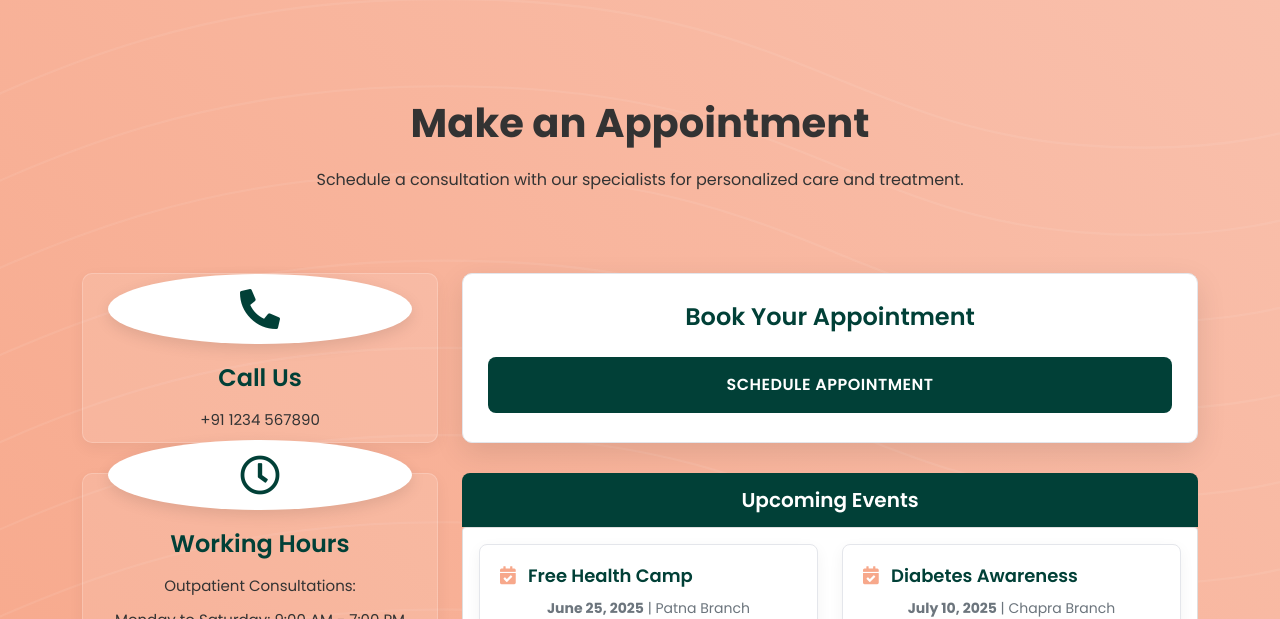
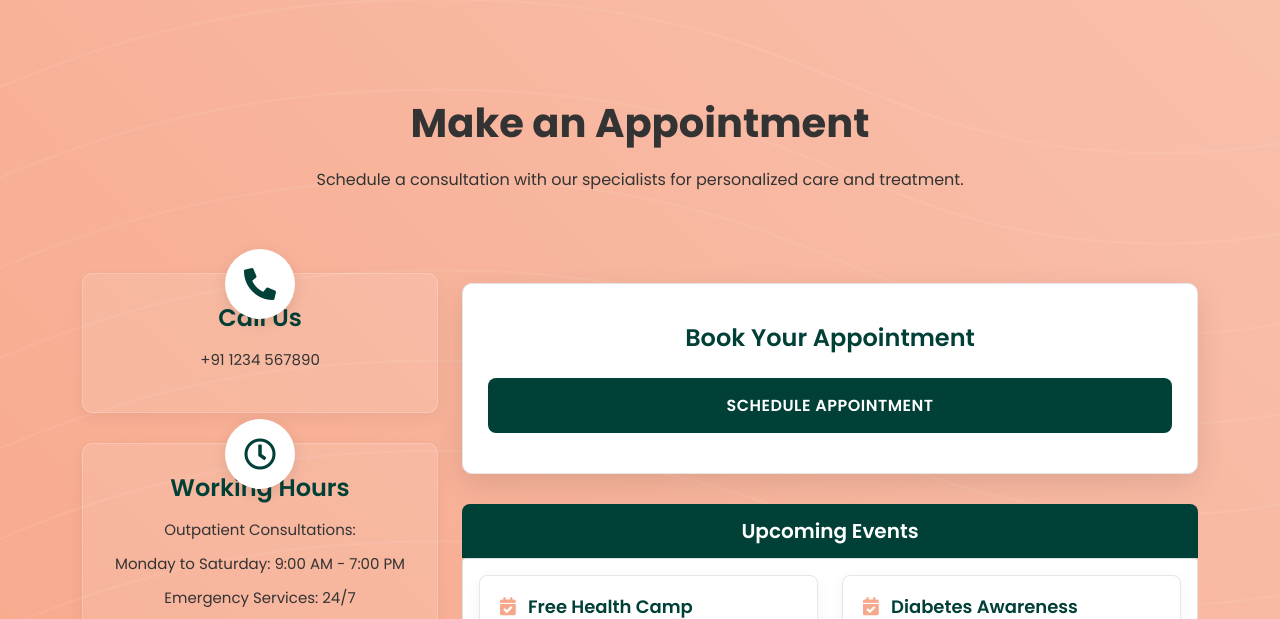
Before and after one commit to kumaranujranchi/ArvindusHospital, a Flask app: page / in a window 1280 px wide. Shown: the part 5881-6500 px from the top of the page. Run offline with Flask 3, Linux system fonts and the light colour scheme; some web fonts are replaced.

Commit message:
Improve website design and responsiveness for mobile and tablet devices
Replit-Commit-Author: Agent
Replit-Commit-Session-Id: 35033c9e-9100-4ca9-a631-367accd4a0db
Replit-Commit-Screenshot-Url: https://storage.googleapis.com/screenshot-production-us-central1/0b021c9d-7ec7-4f9b-aaca-3fc471f9ec0f/b63568db-4eda-425c-906a-6231dafd00d0.jpg

```diff
--- a/static/css/style.css
+++ b/static/css/style.css
@@ -582,8 +582,9 @@ p {
   border: 1px solid rgba(255, 255, 255, 0.2);
   display: flex;
   flex-direction: column;
-  justify-content: center;
-  height: 170px;
+  justify-content: flex-start;
+  height: auto;
+  position: relative;
 }
 
 .contact-box:hover {
@@ -592,13 +593,25 @@ p {
   background-color: rgba(255, 255, 255, 0.15);
 }
 
+.contact-box .icon-container {
+  width: 100%;
+  display: flex;
+  justify-content: center;
+  position: absolute;
+  top: -25px;
+  left: 0;
+}
+
 .contact-box i {
-  font-size: 2.5rem;
+  font-size: 2rem;
   color: var(--primary-color);
-  margin-bottom: 20px;
-  display: inline-block;
-  padding: 15px;
-  border-radius: 50%;
+  margin-bottom: 10px;
+  display: flex;
+  align-items: center;
+  justify-content: center;
+  width: 70px;
+  height: 70px;
+  border-radius: 50px;
   background-color: white;
   box-shadow: 0 5px 15px rgba(0, 0, 0, 0.1);
 }
@@ -619,17 +632,17 @@ p {
 .book-card {
   background: white;
   border-radius: 10px;
-  padding: 30px 25px;
+  padding: 40px 25px;
   text-align: center;
   box-shadow: 0 10px 30px rgba(0, 0, 0, 0.1);
   transition: all 0.3s ease;
   border: 1px solid var(--border-color);
-  margin-bottom: 20px;
-  margin-top: 30px;
+  margin-bottom: 30px;
+  margin-top: 40px;
   display: flex;
   flex-direction: column;
   justify-content: center;
-  height: 170px;
+  height: auto;
 }
 
 .book-card:hover {
--- a/templates/index.html
+++ b/templates/index.html
@@ -338,13 +338,17 @@
         <div class="row">
             <div class="col-lg-4 mb-4">
                 <div class="contact-box">
-                    <i class="fas fa-phone-alt"></i>
+                    <div class="icon-container">
+                        <i class="fas fa-phone-alt"></i>
+                    </div>
                     <h3>Call Us</h3>
                     <p>+91 1234 567890</p>
                 </div>
 
                 <div class="contact-box">
-                    <i class="far fa-clock"></i>
+                    <div class="icon-container">
+                        <i class="far fa-clock"></i>
+                    </div>
                     <h3>Working Hours</h3>
                     <p>Outpatient Consultations:</p>
                     <p>Monday to Saturday: 9:00 AM - 7:00 PM</p>
```
Also changed, not shown: other parts of static/css/style.css (+124 -0 lines), attached_assets/image_1743397706510.png (added).
